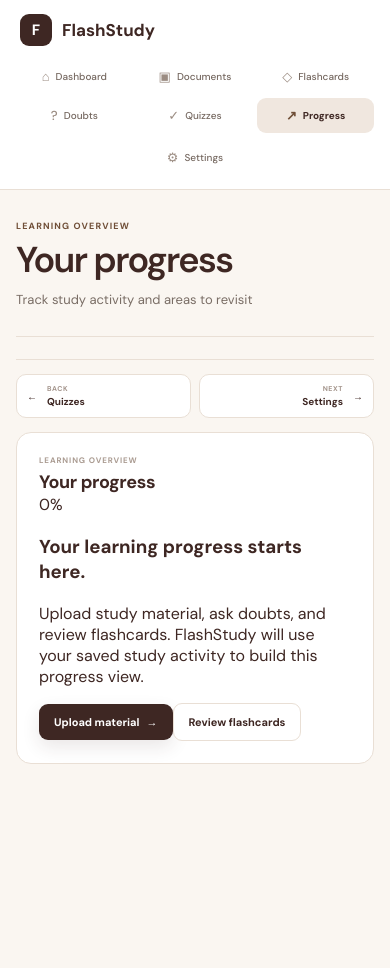
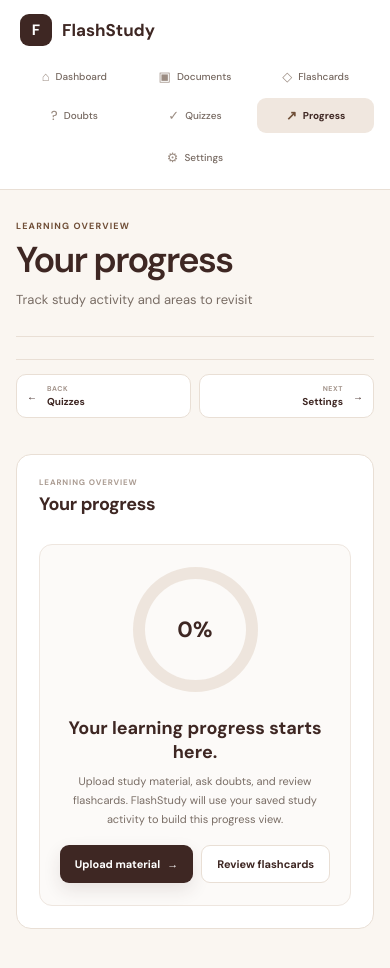
Before and after one commit to RISHITHADASARI18/flashstudy, a Next.js app: page /progress in a window 390 px wide. Shown: the top 968 px of the page. Before the commit the page ends 844 px from the top, so only its background shows below. Built offline with nearby package versions, Linux system fonts and the light colour scheme; no server answers; a web font is replaced by a local one.

Commit message:
Style circular progress overview

```diff
--- a/app/globals.css
+++ b/app/globals.css
@@ -194,3 +194,22 @@
 .doubt-citation strong{font-size:9px;color:var(--primary)}
 .doubt-citation span{font-size:9px;color:var(--muted);line-height:1.5}
 @media(max-width:600px){.doubt-item-main{padding:15px}.doubt-item-actions{padding:0 15px 13px}.doubt-answer{padding:15px}}
+
+
+/* Progress overview */
+.progress-page-card{min-height:320px;margin-top:22px}
+.progress-page-content{display:flex;align-items:center;gap:42px;margin-top:28px;padding:24px;border-radius:13px;background:#fcfaf8;border:1px solid #eee6df}
+.progress-page-ring{width:150px;height:150px;flex:0 0 150px;border-radius:50%;display:grid;place-items:center;background:conic-gradient(var(--tan) 0deg,#eee5dd 0deg);position:relative}
+.progress-page-ring:after{content:"";position:absolute;width:122px;height:122px;border-radius:50%;background:#fcfaf8}
+.progress-page-ring span{position:relative;z-index:1;font-size:22px;font-weight:700;color:var(--brown)}
+.progress-page-copy{max-width:600px}
+.progress-page-copy h3{font-size:18px;margin:0 0 8px}
+.progress-page-copy p{font-size:11px;line-height:1.7;color:var(--muted);margin:0 0 17px}
+.progress-page-actions{display:flex;gap:8px;flex-wrap:wrap}
+@media(max-width:600px){
+  .progress-page-content{flex-direction:column;align-items:center;text-align:center;gap:24px;padding:22px 16px}
+  .progress-page-copy{max-width:none}
+  .progress-page-actions{justify-content:center}
+  .progress-page-ring{width:125px;height:125px;flex-basis:125px}
+  .progress-page-ring:after{width:101px;height:101px}
+}
```
